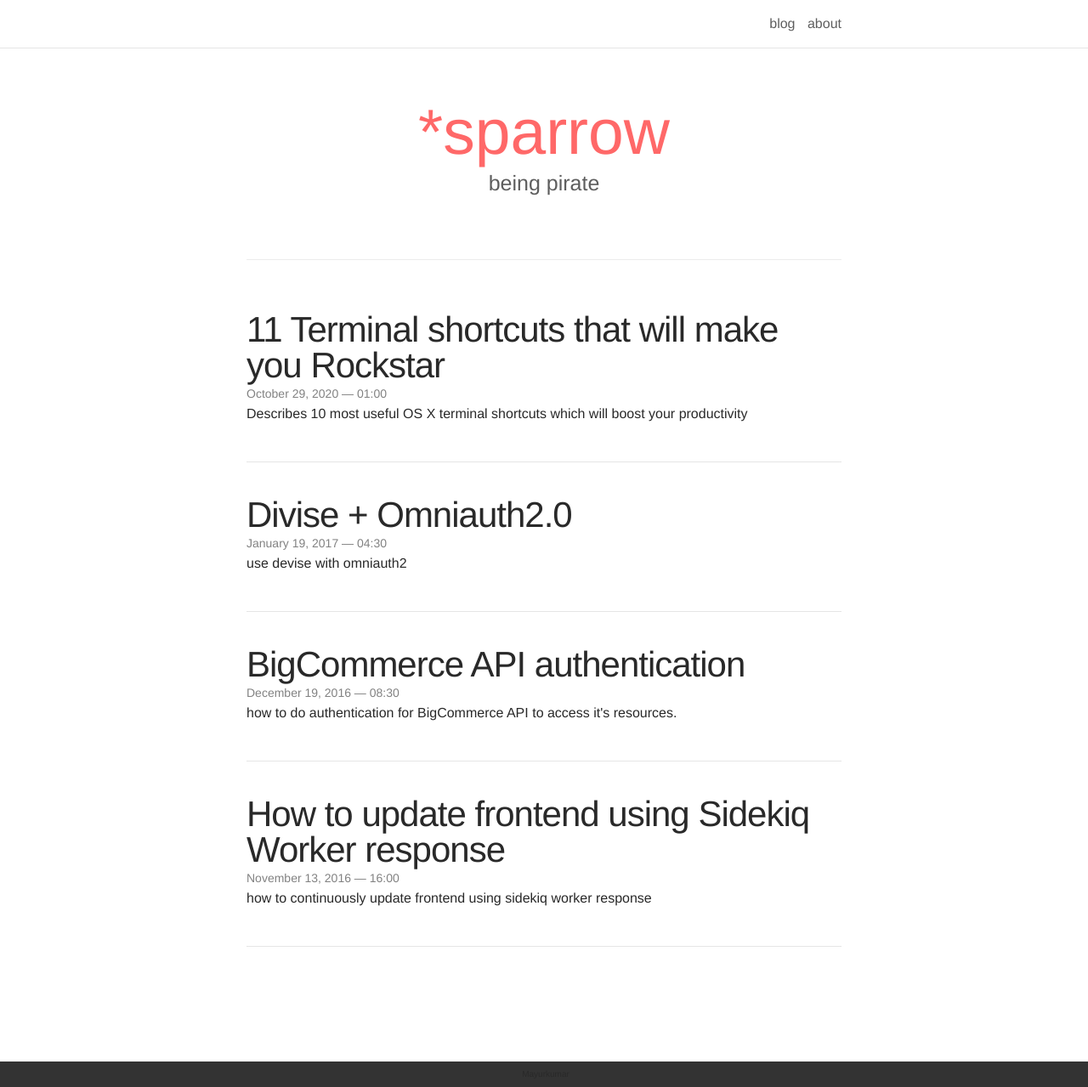
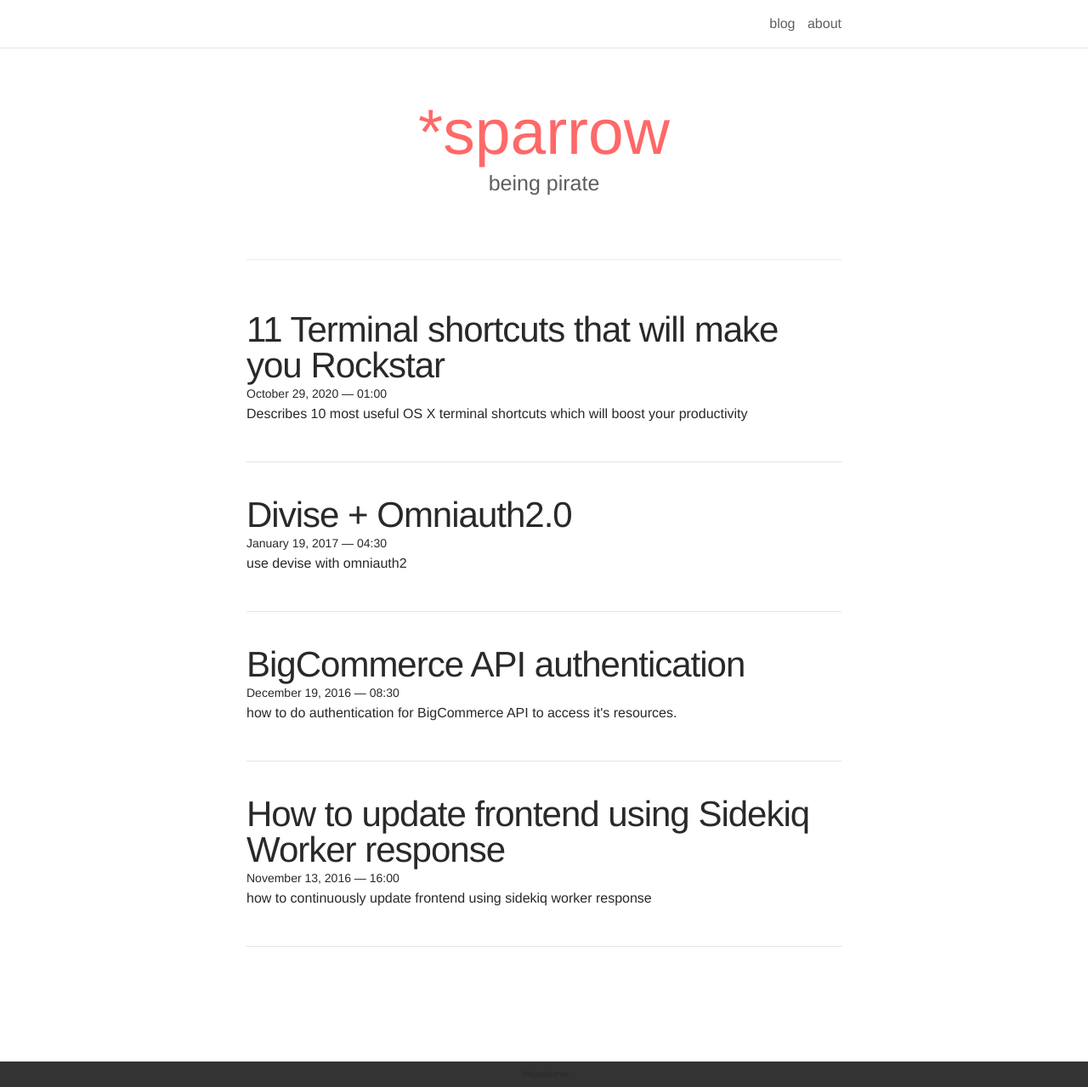
Before and after one commit to charusat09/charusat09.github.io, a Jekyll site: the page built from index.html, in a window 1280 px wide and 1279 px high. Shown: the whole window at 85% size. Built offline with Jekyll 4.4.1, drawn with Linux system fonts in a browser that asks for light colours; nearby versions of some CDN libraries; the list of posts is cut into pages by our own code.

Commit message:
change font color

```diff
--- a/css/main.scss
+++ b/css/main.scss
@@ -17,7 +17,7 @@
 $background-color: #FFF;
 $brand-color:      #2a7ae2;
 
-$grey-color:       #828282;
+$grey-color:       #292929;
 $grey-color-light: lighten($grey-color, 40%);
 $grey-color-dark:  darken($grey-color, 25%);
 
```
